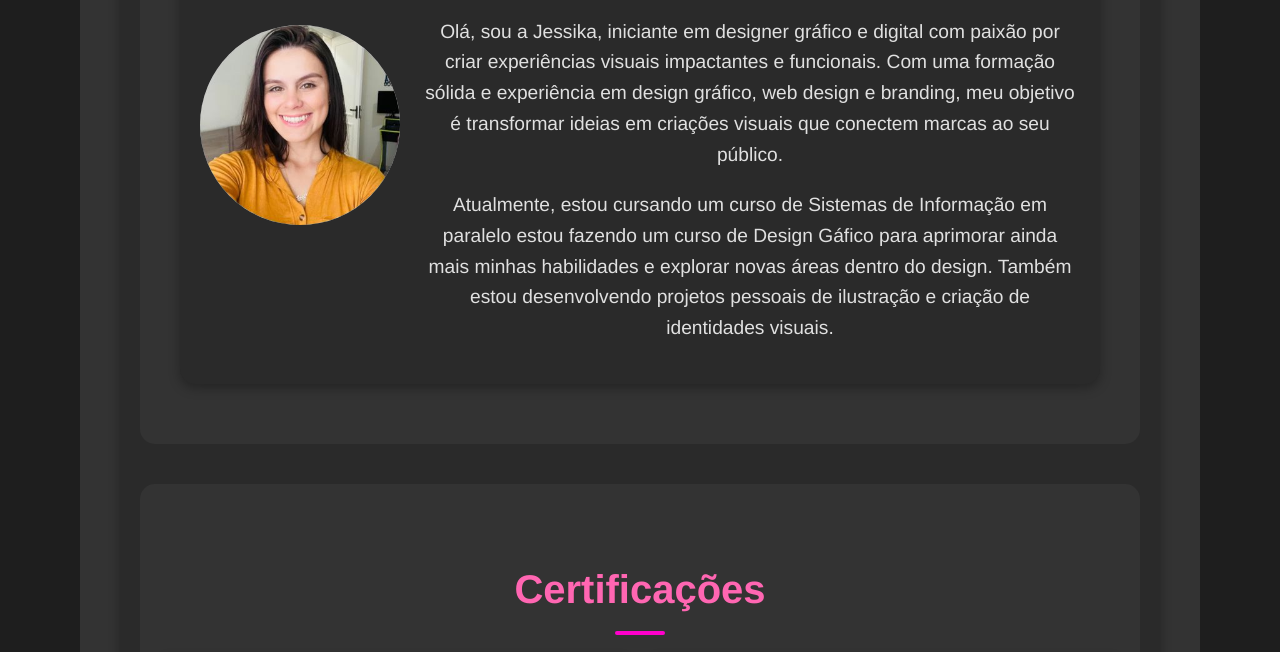
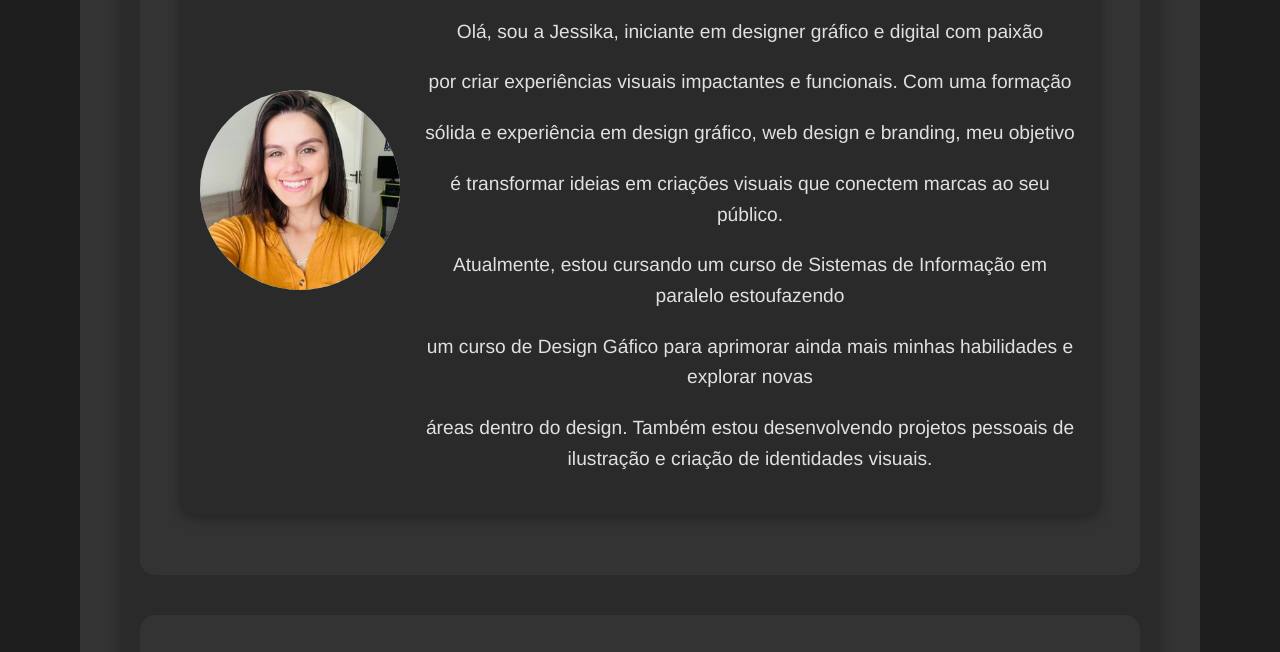
Before and after one commit to jesscatt/Portf-lio, a plain HTML site: page index.html in a window 1280 px wide. Shown: the part 682-1334 px from the top of the page. Drawn offline with Linux system fonts and the light colour scheme.

Commit message:
Update index.html

```diff
--- a/index.html
+++ b/index.html
@@ -33,8 +33,13 @@
     <img src="imagens/jessika.jpg" alt="Foto de [Seu Nome]" class="foto-sobre-mim">
     <div class="sobre-texto">
       <h2>Sobre Mim</h2>
-      <p>Olá, sou a Jessika, iniciante em  designer gráfico e digital com paixão por criar experiências visuais impactantes e funcionais. Com uma formação sólida e experiência em design gráfico, web design e branding, meu objetivo é transformar ideias em criações visuais que conectem marcas ao seu público.</p>
-      <p>Atualmente, estou cursando um curso de Sistemas de Informação em paralelo estou fazendo um curso de Design Gáfico para aprimorar ainda mais minhas habilidades e explorar novas áreas dentro do design. Também estou desenvolvendo projetos pessoais de ilustração e criação de identidades visuais.</p>
+      <p>Olá, sou a Jessika, iniciante em  designer gráfico e digital com paixão</p>
+      <p>por criar experiências visuais impactantes e funcionais. Com uma formação</p>
+      <p>sólida e experiência em design gráfico, web design e branding, meu objetivo</p>
+      <p>é transformar ideias em criações visuais que conectem marcas ao seu público.</p>
+      <p>Atualmente, estou cursando um curso de Sistemas de Informação em paralelo estoufazendo</p>
+      <p>um curso de Design Gáfico para aprimorar ainda mais minhas habilidades e explorar novas </p>
+      <p>áreas dentro do design. Também estou desenvolvendo projetos pessoais de ilustração e criação de identidades visuais.</p>
     </div>
   </div>
 </section>
```
